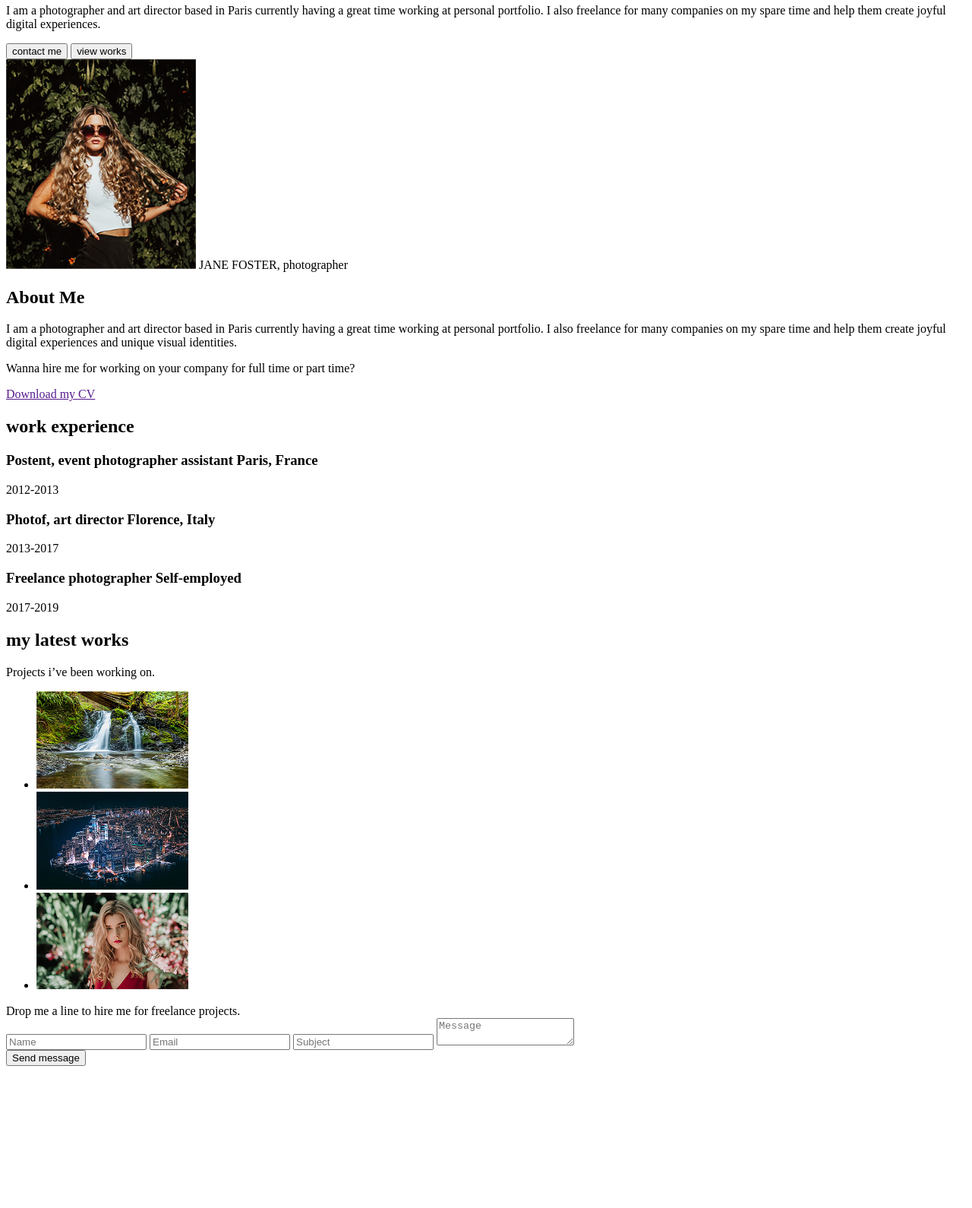
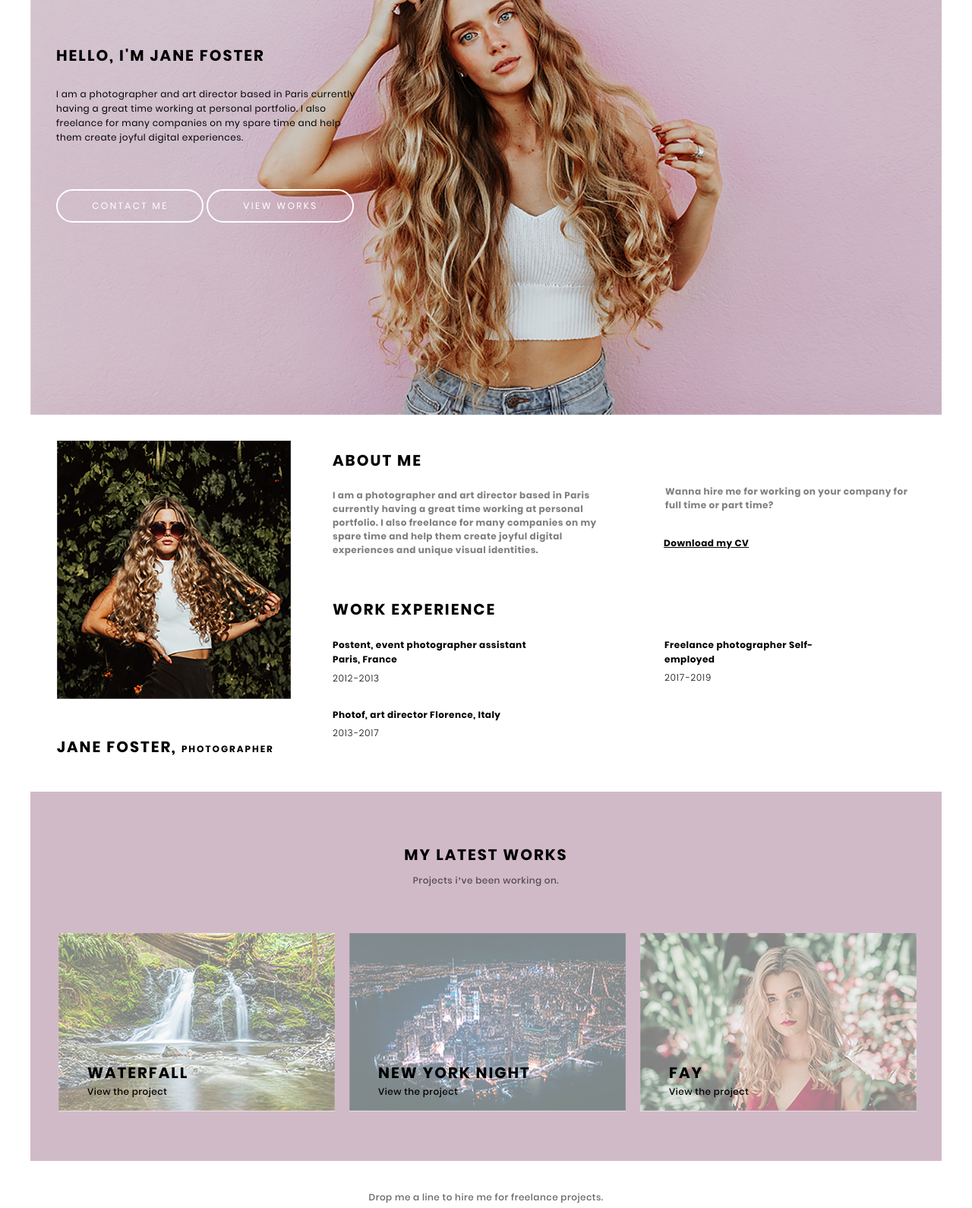
Before and after one commit to tanyaivanova26/Portfolio, a plain HTML site: page index.html in a window 1280 px wide. Shown: the part 196-1786 px from the top of the page at 76% size. Before the commit the page ends 1607 px from the top, so only its background shows below. Drawn offline with Linux system fonts and the light colour scheme.

Commit message:
Add markup
Add css for "My latest works", form, header, button "Send message"

```diff
--- a/index.html
+++ b/index.html
@@ -1,62 +1,108 @@
 	<!DOCTYPE html>
 	<html>
+	<head>
+		<link rel="stylesheet" type="text/css" href="normalize.css">
+		<link rel="stylesheet" href="style.css">
+	</head>
 	<body>
-		<header>
-			<h1>Jane Foster</h1>
+		<div class="wrapper">
+			<header class="header">
+				<div class="menu-container">
+					<h1 class="title">Jane<br>Foster</h1>
 					<nav>
-				<ul>
-					<li>About</li>
-					<li>Works</li>
-					<li>Contact</li>
+						<ul class="links">
+							<li><a href="" class="link">About</a></li>
+							<li><a href="" class="link">Works</a></li>
+							<li><a href="" class="link">Contact</a></li>
 						</ul>
 					</nav>
-			<h2>HELLO, I'M JANE FOSTER</h2>
-			<p>I am a photographer and art director based in Paris currently having a great time working at personal portfolio.
+				</div>
+				<div class="header-container">
+					<h2 class="subtitle">HELLO, I'M JANE FOSTER</h2>
+					<p class="about-text">I am a photographer and art director based in Paris currently having a great time working at personal portfolio.
 					I also freelance for many companies on my spare time and help them create joyful digital experiences.</p>
-			<button>contact me</button>
-			<button>view works</button>
+					<button class="button contacts">contact me</button>
+					<button class="button">view works</button>
+				</div>
 			</header>
 			<main>
-			<section>
-				<img src="images/About.jpg" width="250">
-				<span>JANE FOSTER, photographer</span>
-				<h2>About Me</h2>
-				<p>I am a photographer and art director based in Paris currently having a great time working at personal portfolio. I also freelance for many companies on my spare time and help them create joyful digital experiences and unique visual identities.</p>
-				<p>Wanna hire me for working on your company for full time or part time?</p>
-				<a href="">Download my CV</a>
-				<h2>work experience</h2>
+				<section class="about">
+					<div>
+						<img src="images/about.jpg"
+						srcset="images/about@2x.jpg 2x" class="portfolio-image">
+						<br/>
+						<span class="subtitle">JANE FOSTER, <span class="subtitle-small">photographer</span></span>
+					</div>
+					<div class="resume">
+						<div class="about-me-container">
+							<div class="about-me-text">
+								<h2 class="subtitle">About Me</h2>
+								<p class="about-me-photographer">I am a photographer and art director based in Paris currently having a great time working at personal portfolio. I also freelance for many companies on my spare time and help them create joyful digital experiences and unique visual identities.</p>
+							</div>
+							<div>
+								<p class="about-me-photographer-cv">Wanna hire me for working on your company for full time or part time?</p>
+								<a href="" class="cv">Download my CV</a>
+							</div>
+						</div>
+						<div class="experience">
+							<div class="work-experience">
+								<h2 class="subtitle">work experience</h2>
 								<h3>Postent, event photographer assistant Paris, France</h3>
-				<span>2012-2013</span>
+								<span class="working-period">2012-2013</span>
 								<h3>Photof, art director Florence, Italy</h3>
-				<span>2013-2017</span>
+								<span class="working-period">2013-2017</span>
+							</div>
+							<div class="freelance">
 								<h3>Freelance photographer Self-employed</h3>
-				<span>2017-2019</span>
+								<span class="working-period">2017-2019</span>
+							</div>
+						</div>
+					</div>
 				</section>
-			<section>
-				<h2>my latest works</h2>
-				<span>Projects i’ve been working on.</span>
-				<ul>
-					<li>
-						<img src="images/work1.jpg" width="200">
+				<section class="my-latest-works">
+					<div class="latest-works-title">
+						<h2 class="subtitle">my latest works</h2>
+						<span class="projects">Projects i’ve been working on.</span>
+					</div>
+					<ul class="links-works">
+						<li class="portfolio-item">
+							<img class="works" src="images/work1.jpg">
+							<div class="portfolio-hover">
+								<h3 class="subtitle">Waterfall</h3>
+								<a class="portfolio-link">View the project</a>
+							</div>
 						</li>
-					<li>
-						<img src="images/work2.jpg" width="200">
+						<li class="portfolio-item">
+							<img class="works" src="images/work2.jpg">
+							<div class="portfolio-hover">
+								<h3 class="subtitle">New york night</h3>
+								<a class="portfolio-link">View the project</a>
+							</div>
 						</li>
-					<li>
-						<img src="images/work3.jpg" width="200">
+						<li class="portfolio-item">
+							<img class="works" src="images/work3.jpg">
+							<div class="portfolio-hover">
+								<h3 class="subtitle">Fay</h3>
+								<a class="portfolio-link">View the project</a>
+							</div>
 						</li>
 					</ul>
 				</section>
-			<section>
-				<div>Drop me a line to hire me for freelance projects.</div>
-				<form>
-					<input type="text" placeholder="Name">
-					<input type="text" placeholder="Email">
-					<input type="text" placeholder="Subject">
-					<textarea placeholder="Message"></textarea>
+				<section class="form-section">
+					<div class="text-form">Drop me a line to hire me for freelance projects.</div>
+					<form class="form">
+						<div class="inputs">
+							<input type="text" placeholder="Name" class="input">
+							<input type="text" placeholder="Email" class="input">
+							<input type="text" placeholder="Subject" class="input">
+						</div>
+						<textarea placeholder="Message" class="textarea"></textarea>
 					</form>
-				<button>Send message</button>
+					<div class="button-send-message">
+						<button class="button-send">Send message</button>
+					</div>
 				</section>
 			</main>
+		</div>
 	</body>
 	</html>
--- /dev/null
+++ b/style.css
@@ -0,0 +1,292 @@
+@font-face{
+	src:url('fonts/PoppinsLight.ttf');
+	font-family: 'Poppins';
+	font-weight: 300;
+}
+@font-face{
+	src:url('fonts/PoppinsReg.ttf');
+	font-family: 'Poppins';
+	font-weight: 400;
+}
+@font-face{
+	src:url('fonts/PoppinsSem.ttf');
+	font-family: 'Poppins';
+	font-weight: 600;
+}
+@font-face{
+	src:url('fonts/Poppins-Bold.ttf');
+	font-family: 'Poppins';
+	font-weight: 700;
+}
+.wrapper{
+	width: 1200px;
+	margin: 0 auto;
+	font-family: 'Poppins';
+}
+.title{
+	font-size: 20px;
+	text-transform: uppercase;
+	font-weight: 700;
+	line-height: 1.2;
+	letter-spacing: 4.78px;
+	margin: 0;
+}
+.links{
+	font-size: 12px;
+	display: flex;
+	justify-content: space-around;
+	list-style: none;
+	width: 250px;
+	padding:0;
+	margin: 0;
+	text-transform: uppercase;
+	font-weight: 700;
+	line-height: 2.8;
+	letter-spacing: 2.87px;
+}
+.link{
+	text-decoration: none;
+	color: #000;
+	font-size: 12px;
+}
+.menu-container{
+	display: flex;
+	justify-content: space-between;
+}
+.header{
+	background-image: url(images/main.jpg);
+	height: 714px;
+	background-size:cover;
+	background-repeat: no-repeat;
+	padding: 28px 41px 0 34px;
+	position: relative;
+}
+.header-container{
+	position:absolute;
+	top: 243px;
+}
+.about-text{
+	font-size: 12px;
+	margin: 32px 0 59px 0px;
+	width: 399px;
+	line-height: 1.6;
+	letter-spacing: 0.48px;
+	font-weight: 400;
+}
+.subtitle{
+	font-size: 20px;
+	text-transform: uppercase;
+	font-weight: 700;
+	line-height: 0.9;
+	letter-spacing:2px;
+}
+.button{
+	color: #fff;
+	border: 2px solid #fff;
+	border-radius: 24.2px;
+	font-size: 12px;
+	text-align: center;
+	background: transparent;
+	padding: 3px 42px 3px 43px;
+	width: 194px;
+	text-transform: uppercase;
+	line-height: 2.8;
+	letter-spacing: 2.47px;
+}
+.contact{
+	margin-right: 14px;
+}
+.about{
+	display: flex;
+	justify-content: space-around;
+	margin: 34px 33px 50px 35px;
+}
+.portfolio-image{
+	width: 308px;
+	height: 340px;
+	margin-bottom: 54px;
+}
+.subtitle-name{
+	margin: 54px;
+}
+.resume{
+	margin-left: 55px;
+}
+.about-me-container{
+	display: flex;
+	justify-content: space-between;
+}
+.about-me-text{
+	max-width: 400px;
+	margin: 0;
+}
+.about-me-photographer{
+	font-size: 12px;
+	font-weight: 700;
+	color: rgba(0, 0, 0, 0.5);
+	line-height: 1.5;
+	letter-spacing: 0.48px;
+	margin-top: 28px;
+	width: 350px;
+}
+.about-me-photographer-cv{
+	font-size: 12px;
+	font-weight: 700;
+	color: rgba(0, 0, 0, 0.5);
+	line-height: 1.5;
+	letter-spacing: 0.48px;
+	margin:58px 0 32px 88px;
+	width: 340px;
+}
+.experience{
+	display: flex;
+	justify-content: 50%;
+	margin: 32px 0 0 0;
+}
+.work-experience{
+	width: 350px;
+}
+h3{
+	font-size: 12px;
+	font-weight: 700;
+	line-height: 1.6;
+	letter-spacing: 0.48px;
+	margin: 28px 0 7px;
+	width: 260px;
+}
+.my-latest-works{
+	background:#d1bac8;
+}
+.latest-works-title{
+	text-align: center;
+	padding: 57px 0 44px 0;
+}
+.projects{
+	padding: 18px 0 0 0;
+	font-size: 12px;
+	font-weight: 600;
+	color: rgba(0, 0, 0, 0.6);
+	line-height: 1.5;
+	letter-spacing: 0.48px;
+}
+.links-works{
+	display: flex;
+	justify-content: space-between;
+	list-style: none;
+	padding: 0 33px 65px 37px;
+}
+.portfolio-item{
+	position: relative;
+}
+.portfolio-item::before{
+	content: "";
+	background: #fff;
+	width: 100%;
+	height: 100%;
+	display: block;
+	position: absolute;
+	top: 0;
+	left: 0;
+	background: rgba(255,255,255,0.5);
+}
+.portfolio-link{
+	font-size: 12px;
+	font-weight: 600;
+	line-height: 1.5;
+	letter-spacing: 0.48px;
+}
+.portfolio-hover{
+	position: absolute;
+	bottom: 0;
+	width: 100%;
+	padding: 18px 0 17px 38px;
+}
+.works{
+	width: 364px;
+	height: 234px;
+}
+.freelance{
+	padding:34px 0 0 87px;
+	width: 340px;
+}
+.working-period{
+	font-size: 12px;
+	font-weight: 300;
+	line-height: 1.5;
+	letter-spacing: 0.48px;
+}
+.subtitle-small{
+	font-size: 12px;
+}
+.cv{
+	font-size: 12px;
+	color: #000;
+	line-height: 1.5;
+	letter-spacing: 0.48px;
+	font-weight: 700;
+	margin-left: 86px;
+}
+.input{
+	text-transform: uppercase;
+	font-size: 12px;
+	font-weight: 600;
+	color: rgba(0, 0, 0, 0.3);
+	line-height: 2.8;
+	letter-spacing: 2.16px;
+	border: none;
+	border-bottom: 5px solid rgba(0, 0, 0, 0.3);
+	height: 53.6px;
+}
+.textarea{
+	text-transform: uppercase;
+	font-size: 12px;
+	font-weight: 600;
+	color: rgba(0, 0, 0, 0,3);
+	line-height: 2.8;
+	letter-spacing: 2.16px;
+	border: none;
+	border-bottom: 5px solid rgba(0,0,0,0.3);
+	width: 360px;
+	height: 171px;
+}
+.text-form{
+	font-size: 12px;
+	color: rgba(0, 0, 0, 0.6);
+	line-height: 1.5;
+	letter-spacing: 0.48px;
+	font-weight: 600;
+	text-align: center;
+	margin-top: 39px;
+}
+.button-send{
+	border: none;
+	border-radius: 24.2px;
+	font-size: 12px;
+	font-weight: 700;
+	text-align: center;
+	background: #000;
+	padding: 3px 42px 3px 43px;
+	width: 214px;
+	text-transform: uppercase;
+	line-height: 2.8;
+	letter-spacing: 2.87px;
+	color: #fff;
+}
+.button-send-message{
+	margin: 289px 474px 76px 513px;
+}
+.form-section{
+	position: relative;
+}
+.form{
+	display: flex;
+	justify-content: center;
+	position:absolute;
+	padding: 71px 201px 163px 234px;
+}
+.inputs{
+	display:flex;
+	flex-direction: column;
+	width: 361px;
+	padding-right: 46px;
+}
```
Also changed, not shown: fonts/Poppins-Bold.ttf (added), fonts/PoppinsLight.ttf (added), fonts/PoppinsReg.ttf (added), fonts/PoppinsSem.ttf (added), images/about@2x.jpg (added), images/main.jpg (added), normalize.css (added), 1 other file. Lines whose indentation alone changed are shown as unchanged.
